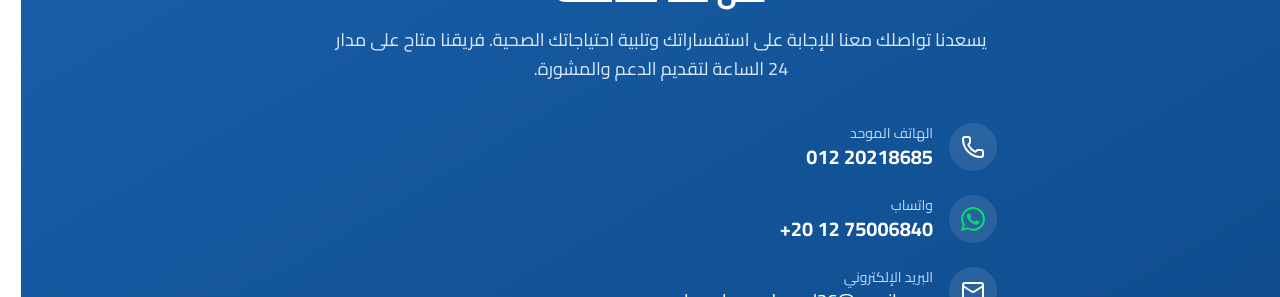
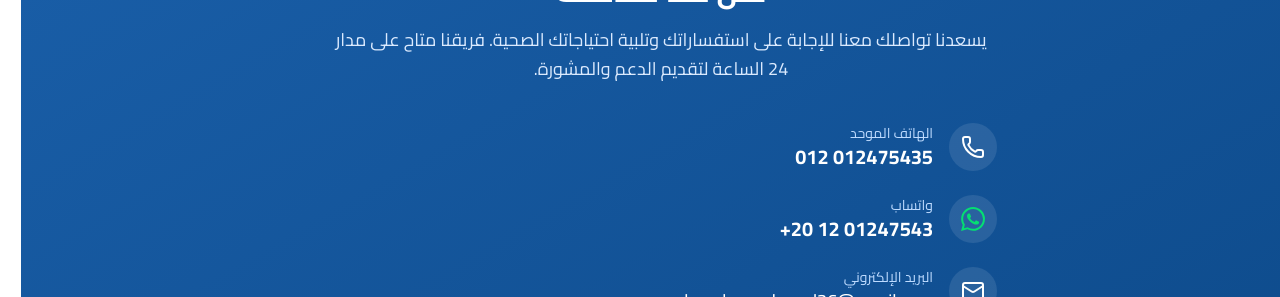
Before and after one commit to elmohtrif1/alosra-pharmacies, a React (Vite) app: page / in a window 1280 px wide. Shown: the part 4120-4417 px from the top of the page. Built offline with nearby package versions, Linux system fonts and the light colour scheme; no server answers.

Commit message:
Update WhatsApp contact information

```diff
--- a/pnpm-workspace.yaml
+++ b/pnpm-workspace.yaml
@@ -1,2 +1,2 @@
 allowBuilds:
-  esbuild: set this to true or false
+  esbuild: true
--- a/src/components/Contact.tsx
+++ b/src/components/Contact.tsx
@@ -32,7 +32,7 @@ export function Contact() {
               </div>
               <div>
                 <p className="text-sm text-blue-200">الهاتف الموحد</p>
-                <a href="tel:01220218685" className="text-xl font-bold hover:text-white/80 transition-colors" dir="ltr">012 20218685</a>
+                <a href="tel:012 01247543" className="text-xl font-bold hover:text-white/80 transition-colors" dir="ltr">012 012475435</a>
               </div>
             </div>
 
@@ -43,13 +43,13 @@ export function Contact() {
               <div>
                 <p className="text-sm text-blue-200">واتساب</p>
                 <a
-                  href="https://wa.me/201275006840"
+                  href="https://wa.me/201201247543"
                   target="_blank"
                   rel="noopener noreferrer"
                   className="text-xl font-bold hover:text-white/80 transition-colors"
                   dir="ltr"
                 >
-                  +20 12 75006840
+                  +20 12 01247543
                 </a>
               </div>
             </div>
--- a/src/components/WhatsAppFloat.tsx
+++ b/src/components/WhatsAppFloat.tsx
@@ -1,6 +1,6 @@
 import { useLocation } from "wouter";
 
-const WHATSAPP_NUMBER = "201275006840";
+const WHATSAPP_NUMBER = "201201247543";
 const WHATSAPP_MESSAGE = encodeURIComponent("مرحباً، أريد الاستفسار عن منتجاتكم");
 
 export function WhatsAppFloat() {
```
Also changed, not shown: 4 other files (tests, documents, lock files or other folders).
